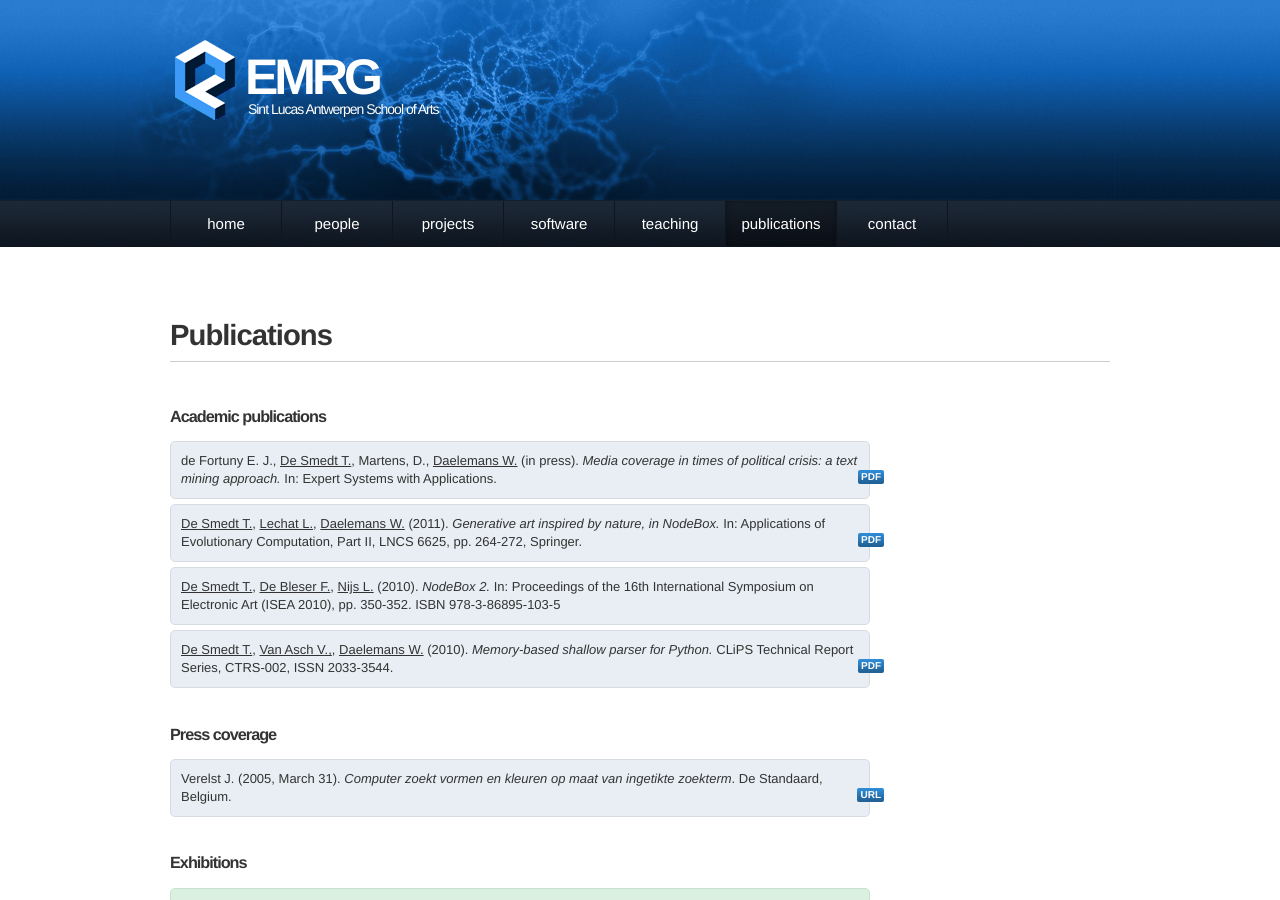
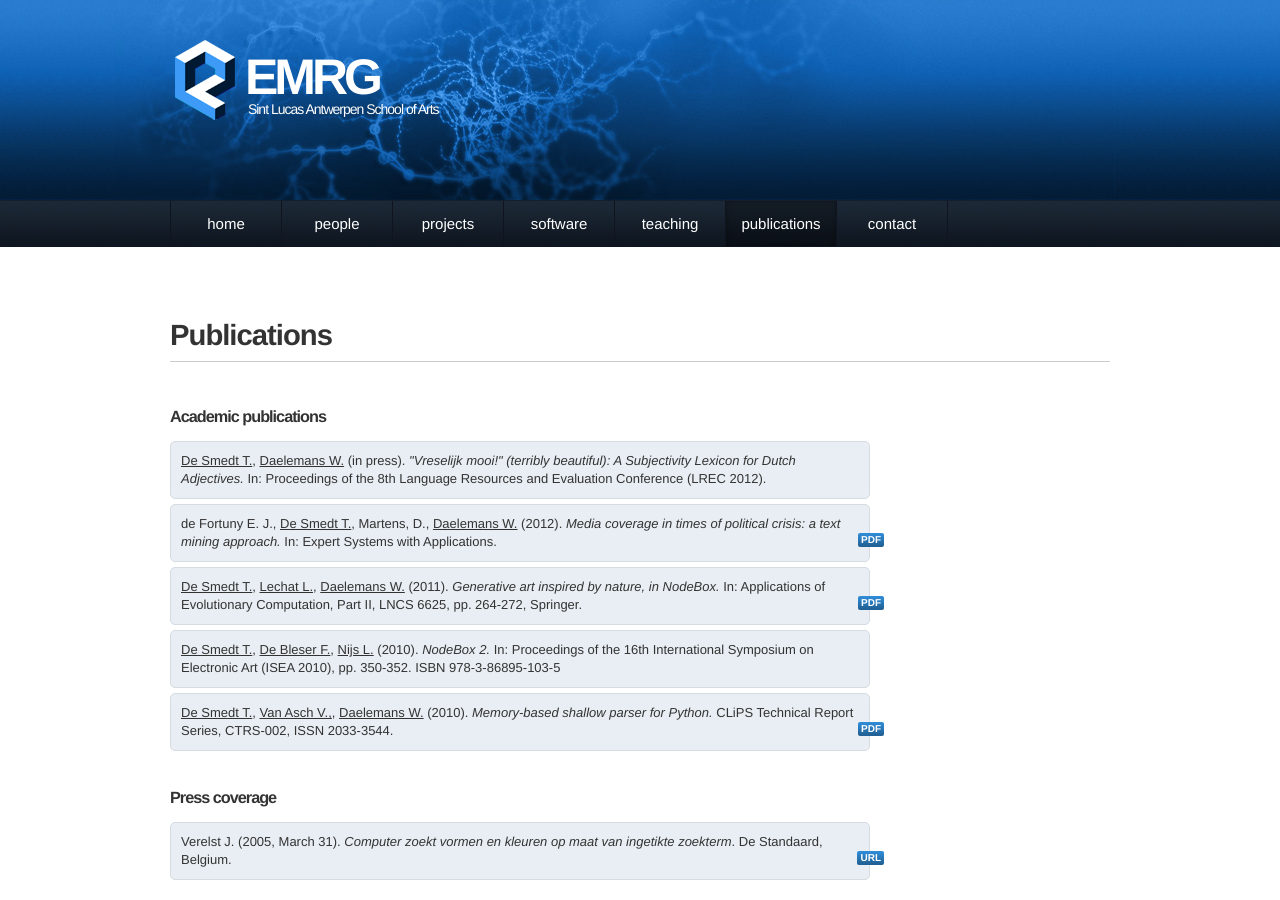
Before and after one commit to nodebox/emrg.be, a Jekyll site: the page built from publications/index.md, in a window 1280 px wide and 900 px high. Built offline with Jekyll 4.4.1, drawn with Linux system fonts in a browser that asks for light colours; nearby versions of some CDN libraries; comment, search, counter and statistics services are not loaded.

Commit message:
new publications

```diff
--- a/publications/index.md
+++ b/publications/index.md
@@ -8,11 +8,19 @@ title: Publications
 <!-- =================================================================================================== -->
 
 <div class="publication box">
+	<a href="../people/tom-de-smedt.html" class="author">De Smedt T.</a>,
+	<a href="http://www.clips.ua.ac.be/people/walter-daelemans" class="author">Daelemans W.</a>
+	(in press).
+	<cite>"Vreselijk mooi!" (terribly beautiful): A Subjectivity Lexicon for Dutch Adjectives.</cite>
+	In: Proceedings of the 8th Language Resources and Evaluation Conference (LREC 2012).
+</div>
+
+<div class="publication box">
 	de Fortuny E. J.,
 	<a href="../people/tom-de-smedt.html" class="author">De Smedt T.</a>,
 	Martens, D.,
 	<a href="http://www.clips.ua.ac.be/people/walter-daelemans" class="author">Daelemans W.</a>
-	(in press).
+	(2012).
 	<cite>Media coverage in times of political crisis: a text mining approach.</cite>
 	In: Expert Systems with Applications.
 	<a href="http://www.clips.ua.ac.be/media/coverage.pdf" class="attachment">PDF</a>
```
